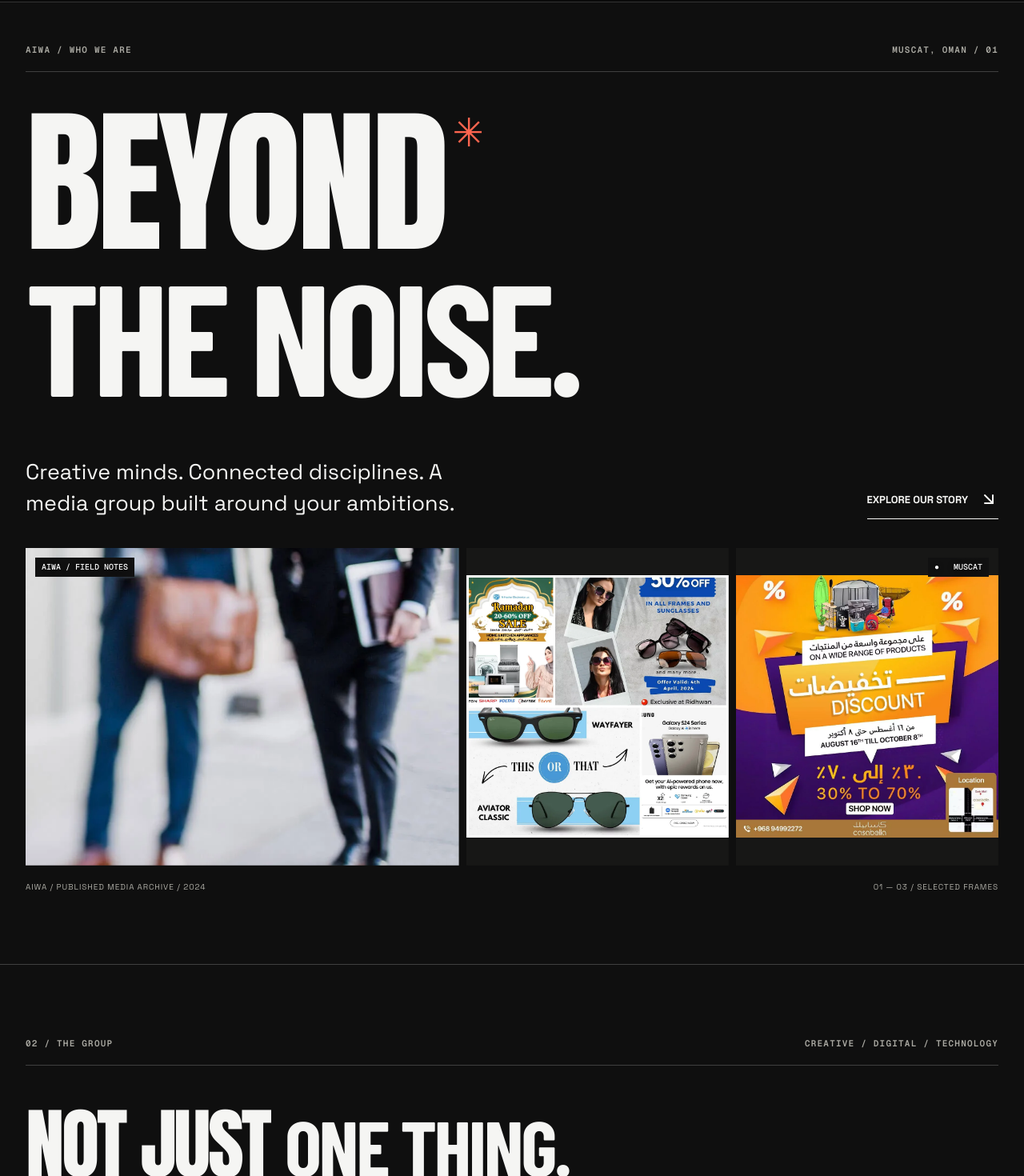
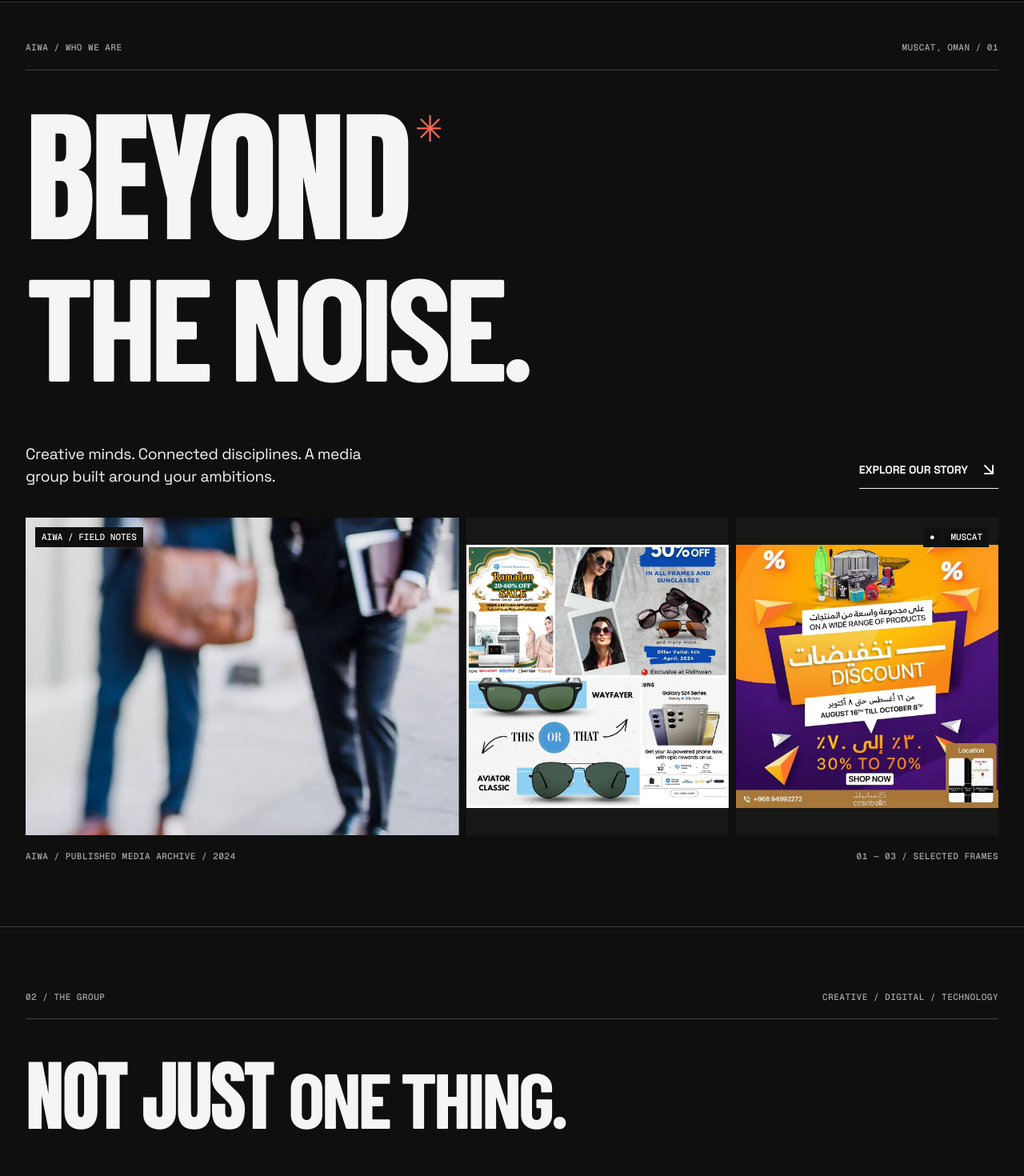
Before and after one commit to baba-dev/AMG-Web-V3, a Next.js app: page /about in a window 1280 px wide. Shown: the part 80-1550 px from the top of the page at 80% size. Built offline with nearby package versions, Linux system fonts and the light colour scheme; a web font is replaced by a local one.

Commit message:
refactor(about): centralize editorial typography and responsive reading rhythm

```diff
--- a/src/app/about/about-finish.css
+++ b/src/app/about/about-finish.css
@@ -2,37 +2,37 @@
 .about-page {--ab-accent:#ff654f;--ab-measure:1600px;}
 .ab-section {padding-inline:max(var(--aiwa-gutter),calc((100vw - var(--ab-measure))/2));padding-block:clamp(54px,7vw,108px);}
 .ab-hero {padding-top:clamp(30px,4vw,64px);}
-.ab-kicker {align-items:center;min-height:36px;letter-spacing:.11em;}
-.ab-poster {font-size:clamp(54px,15.4vw,232px);line-height:.88;letter-spacing:-.025em;}
+.ab-kicker {align-items:center;min-height:36px;;}
+.ab-poster {;;;}
 .ab-poster>span {padding-bottom:.08em;}
 .ab-poster b {position:relative;}
-.ab-poster .ab-signal {display:inline-block;vertical-align:top;margin-left:.17em;font:400 .25em/1 Arial,sans-serif;color:var(--ab-accent);padding:0;}
-.ab-poster em {letter-spacing:-.04em;}
-.ab-hero-foot p {max-width:34ch;font-size:clamp(18px,2.1vw,30px);}
+.ab-poster .ab-signal {display:inline-block;vertical-align:top;margin-left:.17em;font:400 .25em/1 var(--type-body);color:var(--ab-accent);padding:0;}
+.ab-poster em {;}
+.ab-hero-foot p {max-width:34ch;;}
 .ab-hero-media {position:relative;grid-template-columns:1.65fr 1fr 1fr;gap:clamp(4px,.7vw,12px);}
 .ab-hero-media img {height:clamp(180px,31vw,490px);min-width:0;object-fit:contain;background:var(--aiwa-paper-raised);}
 .ab-hero-media img:first-of-type {object-fit:cover;}
-.ab-film-label {position:absolute;z-index:1;top:12px;left:12px;right:12px;display:flex;justify-content:space-between;pointer-events:none;font:500 10px/1.4 var(--font-geist-mono),monospace;color:white;text-shadow:0 1px 6px black;}
+.ab-film-label {position:absolute;z-index:1;top:12px;left:12px;right:12px;display:flex;justify-content:space-between;pointer-events:none;;color:white;text-shadow:0 1px 6px black;}
 .ab-film-label span {background:#111;padding:5px 8px;}
 .ab-hero-media figcaption {display:flex;justify-content:space-between;gap:8px;flex-wrap:wrap;}
-.ab-heading {max-width:15ch;overflow-wrap:normal;line-height:.98;font-size:clamp(40px,7.6vw,112px);text-wrap:balance;}
+.ab-heading {max-width:15ch;overflow-wrap:normal;;;text-wrap:balance;}
 .ab-heading em {display:inline;}
 .ab-split {grid-template-columns:minmax(0,1.05fr) minmax(0,.95fr);}
 .ab-archive {border:1px solid var(--ab-rule);padding:12px;}
 .ab-story {padding-block:clamp(12px,3vw,40px);}
 .ab-stats>div {position:relative;border-bottom:1px solid var(--ab-rule);padding:24px 0;}
 .ab-stats>div::after {content:"";position:absolute;right:0;top:24px;width:9px;height:9px;border-radius:50%;background:var(--ab-accent);}
-.ab-stats dd {font-size:clamp(58px,11vw,156px);font-variant-numeric:tabular-nums;}
+.ab-stats dd {;;}
 .ab-manifesto {position:relative;isolation:isolate;}
 .ab-manifesto-grid {position:relative;}
-.ab-manifesto-mark {position:absolute;right:0;top:-.8em;color:var(--ab-accent);font:400 clamp(80px,13vw,190px)/1 Arial,sans-serif;opacity:.12;pointer-events:none;z-index:-1;}
+.ab-manifesto-mark {position:absolute;right:0;top:-.8em;color:var(--ab-accent);font:400 clamp(80px,13vw,190px)/1 var(--type-body);opacity:.12;pointer-events:none;z-index:-1;}
 .ab-manifesto-grid>div {border-left:1px solid var(--ab-rule);padding-left:clamp(18px,3vw,44px);}
 .ab-values-grid {align-items:start;grid-template-columns:minmax(0,.9fr) minmax(0,1.1fr);}
-.ab-value-buttons button {grid-template-columns:30px minmax(0,1fr) 24px;font-size:clamp(19px,2.5vw,34px);min-height:86px;transition:background .2s, padding .2s;}
+.ab-value-buttons button {grid-template-columns:30px minmax(0,1fr) 24px;;min-height:86px;transition:background .2s, padding .2s;}
 .ab-value-buttons button[aria-pressed=true] {box-shadow:inset 3px 0 var(--ab-accent);padding-left:12px;}
 .ab-value-panel {border:1px solid var(--ab-rule);}
 .ab-art-frame {position:relative;background:var(--ab-bg);overflow:hidden;min-height:150px;display:grid;place-items:center;animation:ab-art-in .38s ease both;}
-.ab-art-index {position:absolute;top:12px;left:12px;font:500 10px/1.3 var(--font-geist-mono),monospace;color:var(--ab-muted);}
+.ab-art-index {position:absolute;top:12px;left:12px;;color:var(--ab-muted);}
 .ab-value-art {max-height:340px;padding:16px;}
 .ab-value-motion--1 {animation-duration:38s;animation-direction:reverse;}
 .ab-value-motion--2 {animation:ab-art-in .45s ease both;}
@@ -48,13 +48,30 @@
 .ab-culture-grid article>svg {margin-top:12px;transition:transform .35s ease;}
 .ab-culture-grid article:hover>svg {transform:translateY(-4px) rotate(-5deg);}
 .ab-work-frame {position:relative;overflow:hidden;background:var(--aiwa-paper-raised);}
-.ab-work-frame>span {position:absolute;z-index:1;left:10px;top:10px;padding:6px;background:#111;color:white;font:500 10px/1.2 var(--font-geist-mono),monospace;}
+.ab-work-frame>span {position:absolute;z-index:1;left:10px;top:10px;padding:6px;background:#111;color:white;;}
 .ab-work a:hover img {transform:scale(1.035);}
-.ab-work h3 {font-size:clamp(18px,2.2vw,29px);}
+.ab-work h3 {;}
 .ab-close .ab-link {padding:14px 20px;background:var(--ab-ink);color:var(--ab-bg);border:1px solid var(--ab-ink);transition:background .25s,color .25s;}
 .ab-close .ab-link:hover,.ab-close .ab-link:focus-visible {background:var(--ab-bg);color:var(--ab-ink);}
-@media(max-width:900px){.ab-heading {font-size:clamp(42px,9vw,90px)}.ab-poster {font-size:clamp(48px,15vw,140px)}}
-@media(max-width:700px){.ab-section{padding-block:52px}.ab-hero{padding-top:24px}.ab-poster{font-size:clamp(44px,15vw,100px)}.ab-heading{font-size:clamp(36px,10vw,70px)}.ab-split,.ab-values-grid{grid-template-columns:minmax(0,1fr)}.ab-manifesto-grid>div{border-left:0;padding-left:0;border-top:1px solid var(--ab-rule);padding-top:20px}.ab-culture-grid{grid-template-columns:1fr}.ab-culture-grid article{grid-template-columns:64px 1fr;align-items:center;gap:8px}.ab-culture-grid article small{grid-column:1/-1}.ab-culture-grid article>svg{margin:0}.ab-value-buttons button{min-height:64px}.ab-work-frame img{aspect-ratio:5/4}.ab-hero-media{grid-template-columns:repeat(2,minmax(0,1fr))}.ab-hero-media img:first-of-type{grid-column:1/-1;height:54vw}.ab-hero-media img{height:38vw}.ab-film-label{top:6px;left:6px;right:6px;font-size:8px}.ab-stats{gap:4px}.ab-stats dd{font-size:clamp(76px,24vw,132px)}}
+@media(max-width:900px){.ab-heading {}.ab-poster {}}
+@media(max-width:700px){.ab-section{padding-block:52px}.ab-hero{padding-top:24px}.ab-poster{}.ab-heading{}.ab-split,.ab-values-grid{grid-template-columns:minmax(0,1fr)}.ab-manifesto-grid>div{border-left:0;padding-left:0;border-top:1px solid var(--ab-rule);padding-top:20px}.ab-culture-grid{grid-template-columns:1fr}.ab-culture-grid article{grid-template-columns:64px 1fr;align-items:center;gap:8px}.ab-culture-grid article small{grid-column:1/-1}.ab-culture-grid article>svg{margin:0}.ab-value-buttons button{min-height:64px}.ab-work-frame img{aspect-ratio:5/4}.ab-hero-media{grid-template-columns:repeat(2,minmax(0,1fr))}.ab-hero-media img:first-of-type{grid-column:1/-1;height:54vw}.ab-hero-media img{height:38vw}.ab-film-label{top:6px;left:6px;right:6px;}.ab-stats{gap:4px}.ab-stats dd{}}
 @media(prefers-reduced-motion:reduce){.about-page *{animation:none!important;transition:none!important}}
 
 .ab-signal::before{content:'✳';}
+
+/* Shared editorial type roles. */
+.ab-film-label{font:500 var(--type-meta-size)/1.4 var(--type-mono);}
+.ab-art-index{font:500 var(--type-meta-size)/1.3 var(--type-mono);}
+.ab-work-frame>span{font:500 var(--type-meta-size)/1.2 var(--type-mono);}
+
+/* Consistent reading rhythm and responsive fit without changing motion. */
+.ab-section{padding-block:clamp(48px,6.2vw,108px)}
+.ab-hero{padding-top:clamp(26px,3.8vw,60px)}
+.ab-heading{max-width:16ch;overflow-wrap:break-word}
+.ab-hero-foot p{max-width:36ch}
+.ab-value-buttons button,.ab-capabilities a{min-width:0;overflow-wrap:anywhere}
+.ab-value-panel h3{margin-top:22px}
+.ab-capability-name{line-height:1.25}
+.ab-work h3{align-items:start}
+.ab-close .ab-heading{max-width:18ch}
+@media(max-width:700px){.ab-section{padding-block:48px}.ab-hero{padding-top:24px}.ab-film-label{font-size:10px}.ab-hero-media figcaption{line-height:1.45}.ab-culture-grid article{align-items:start}.ab-capabilities a{min-height:64px}}
--- a/src/app/about/about-page.css
+++ b/src/app/about/about-page.css
@@ -1,25 +1,39 @@
  .about-page { --ab-bg:var(--aiwa-paper);--ab-ink:var(--aiwa-paper-ink);--ab-muted:var(--aiwa-paper-muted);--ab-rule:var(--aiwa-paper-rule);background:var(--ab-bg);color:var(--ab-ink);width:100%;min-width:0; }
 .about-page main { overflow:clip; }
 .ab-section { padding:clamp(48px,8vw,128px) var(--aiwa-gutter);border-bottom:1px solid var(--ab-rule);scroll-margin-top:100px; }
-.ab-kicker {display:flex;justify-content:space-between;gap:12px;flex-wrap:wrap;font:600 11px/1.4 var(--font-geist-mono),monospace;letter-spacing:.09em;color:var(--ab-muted);padding-bottom:18px;border-bottom:1px solid var(--ab-rule);}
-.ab-poster,.ab-heading {font-family:var(--aiwa-font-display);font-weight:400;text-transform:uppercase;letter-spacing:-.035em;line-height:.92;margin:clamp(24px,4vw,64px) 0;}
-.ab-poster {font-size:clamp(52px,14.2vw,220px);}
+.ab-kicker {display:flex;justify-content:space-between;gap:12px;flex-wrap:wrap;;;color:var(--ab-muted);padding-bottom:18px;border-bottom:1px solid var(--ab-rule);}
+.ab-poster,.ab-heading {;;text-transform:uppercase;;;margin:clamp(24px,4vw,64px) 0;}
+.ab-poster {;}
 .ab-poster span {display:block;overflow:hidden;padding-bottom:.055em;}
 .ab-poster b,.ab-poster em {display:block;font-weight:400;animation:ab-rise .85s cubic-bezier(.16,1,.3,1) both;}
-.ab-poster em,.ab-heading em {font-family:var(--aiwa-font-italic);font-weight:800;}
+.ab-poster em,.ab-heading em {;;}
 .ab-poster span+span em {animation-delay:.14s;}
 .ab-hero-foot {display:flex;justify-content:space-between;align-items:end;gap:24px;flex-wrap:wrap;margin-bottom:36px;}
-.ab-hero-foot p,.ab-copy {font-size:clamp(17px,2vw,28px);line-height:1.45;max-width:42ch;margin:0;}
-.ab-link {display:inline-flex;min-height:48px;align-items:center;gap:14px;font-size:13px;font-weight:700;text-decoration:none;color:var(--ab-ink);border-bottom:1px solid currentColor;}
+.ab-hero-foot p,.ab-copy {;;max-width:42ch;margin:0;}
+.ab-link {display:inline-flex;min-height:48px;align-items:center;gap:14px;;;text-decoration:none;color:var(--ab-ink);border-bottom:1px solid currentColor;}
 .ab-link svg {transition:transform .25s ease;flex-shrink:0;}
 .ab-link:hover svg,.ab-link:focus-visible svg {transform:translate(3px,-3px);}
 .ab-hero-media {display:grid;grid-template-columns:2fr 1fr 1fr;gap:5px;margin:0;}
 .ab-hero-media img {width:100%;height:clamp(130px,30vw,460px);object-fit:cover;animation:ab-media .9s .25s both;}
 .ab-hero-media img:nth-child(2){animation-delay:.38s;}
 .ab-hero-media img:nth-child(3){animation-delay:.51s;}
-.ab-hero-media figcaption {grid-column:1/-1;color:var(--ab-muted);font-size:10px;letter-spacing:.09em;margin-top:10px;}
-.ab-heading {font-size:clamp(42px,7.8vw,116px);overflow-wrap:anywhere;}
+.ab-hero-media figcaption {grid-column:1/-1;color:var(--ab-muted);;;margin-top:10px;}
+.ab-heading {;overflow-wrap:anywhere;}
 @keyframes ab-rise {from{transform:translateY(110%)}to{transform:translateY(0)}}
 @keyframes ab-media {from{clip-path:inset(0 0 100% 0)}to{clip-path:inset(0)}}
-@media(max-width:600px){.ab-poster{font-size:clamp(42px,14vw,84px)}.ab-hero-media{grid-template-columns:1fr 1fr}.ab-hero-media img:first-child{grid-column:1/-1;height:52vw}.ab-hero-media img{height:34vw}.ab-hero-foot{align-items:start}}
+@media(max-width:600px){.ab-poster{}.ab-hero-media{grid-template-columns:1fr 1fr}.ab-hero-media img:first-child{grid-column:1/-1;height:52vw}.ab-hero-media img{height:34vw}.ab-hero-foot{align-items:start}}
 @media(prefers-reduced-motion:reduce){.about-page *, .about-page *::before,.about-page *::after{animation:none!important;transition:none!important;scroll-behavior:auto!important}}
+
+/* Shared editorial type roles. */
+.ab-kicker{font:500 var(--type-meta-size)/1.4 var(--type-mono);letter-spacing:var(--tracking-label);}
+.ab-poster,.ab-heading{font-family:var(--type-display);font-weight:400;letter-spacing:var(--tracking-display);line-height:var(--leading-display);}
+.ab-poster{font-size:var(--type-about-poster);line-height:.92;}
+.ab-poster em,.ab-heading em{font-family:var(--type-emphasis);font-weight:900;font-style:italic;letter-spacing:-.045em;}
+.ab-hero-foot p,.ab-copy{font:400 var(--type-body-large)/var(--leading-body) var(--type-body);letter-spacing:var(--tracking-body);}
+.ab-link{font:700 var(--type-ui-size)/1.3 var(--type-body);}
+.ab-hero-media figcaption{font:500 var(--type-meta-size)/1.4 var(--type-mono);letter-spacing:var(--tracking-label);}
+.ab-heading{font-size:var(--type-about-heading);}
+
+.about-page{font-family:var(--type-body);font-synthesis:none;}
+.ab-hero-foot p,.ab-copy{max-width:40ch;}
+.ab-heading em{font-style:italic;}
--- a/src/components/aiwa-polish.css
+++ b/src/components/aiwa-polish.css
@@ -249,10 +249,10 @@
   font-style: normal;
   font-display: swap;
 }
-html[data-aiwa-roc="true"] .aiwa-site:not(:has(.aiwa-hero)):not(.aiwa-global-ending) {
+html[data-aiwa-roc="true"] .aiwa-site:not(:has(.aiwa-hero)):not(.aiwa-global-ending):not(.about-page) {
   --aiwa-font-body: "Aiwa Roc Grotesk Web", var(--font-space-grotesk), Arial, Helvetica, sans-serif;
 }
-html[data-aiwa-roc="true"] .aiwa-site:not(:has(.aiwa-hero)):not(.aiwa-global-ending) :where(
+html[data-aiwa-roc="true"] .aiwa-site:not(:has(.aiwa-hero)):not(.aiwa-global-ending):not(.about-page) :where(
   .aiwa-specialisms__footer p,
   .aiwa-about__description,
   .aiwa-work__caption span,
--- a/src/styles/typography.css
+++ b/src/styles/typography.css
@@ -59,3 +59,14 @@
  --type-process-title:clamp(27px,6.5vw,34px);
  --type-filter-size:13px;
 }}
+
+/* About editorial roles, calibrated for long headlines and archive imagery. */
+:root{
+ --type-about-poster:clamp(48px,14.2vw,220px);
+ --type-about-heading:clamp(40px,7.6vw,112px);
+ --type-about-stat:clamp(48px,10vw,145px);
+ --type-about-card:clamp(20px,2.1vw,30px);
+ --type-about-control:clamp(18px,2.25vw,32px);
+}
+@media(max-width:900px){:root{--type-about-poster:clamp(48px,14vw,140px);--type-about-heading:clamp(36px,8.5vw,90px)}}
+@media(max-width:700px){:root{--type-about-poster:clamp(40px,13.8vw,96px);--type-about-heading:clamp(34px,9vw,65px);--type-about-stat:clamp(60px,20vw,120px);--type-about-control:clamp(18px,5vw,26px);--type-about-card:clamp(20px,5vw,27px)}}
```
Also changed, not shown: src/app/about/about-editorial.css (+8 -1 lines), src/components/about/about-story.css (+6 -1 lines).
